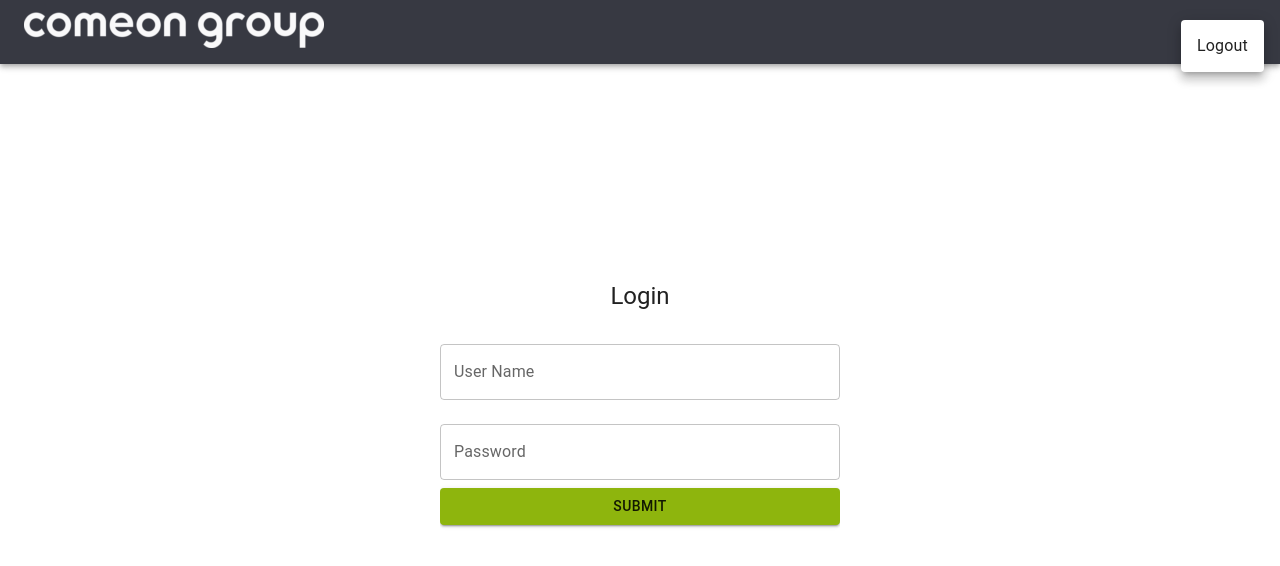
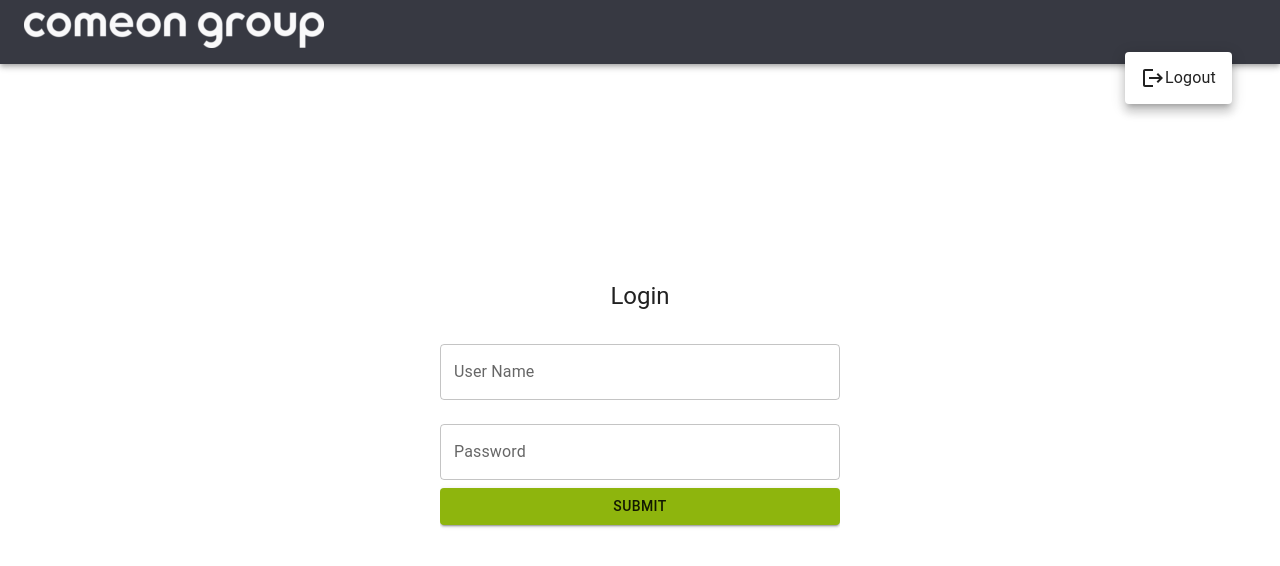
Before and after one commit to SaiDivyaBandirala/Comeongroup, a React (Create React App) app: page /login in a window 1280 px wide. Both pictures are taken after a click on the button "account of current user". Shown: the top 566 px of the page. Built offline with nearby package versions, Linux system fonts and the light colour scheme.

Commit message:
Performance and later fixes

```diff
--- a/public/index.html
+++ b/public/index.html
@@ -24,7 +24,7 @@
       work correctly both with client-side routing and a non-root public URL.
       Learn how to configure a non-root public URL by running `npm run build`.
     -->
-    <title>React App</title>
+    <title>Comeon Group</title>
     <script src="%PUBLIC_URL%/comeon.game-1.1.min.js"></script>
   </head>
   <body>
--- a/src/components/Header.jsx
+++ b/src/components/Header.jsx
@@ -7,19 +7,24 @@ import {
     Menu,
     MenuItem,
     Avatar,
+    useMediaQuery,
 } from "@mui/material";
 import logo from "../assets/images/Logo.png";
 import { useAuth } from "../context/AuthContext";
+import { Logout } from "@mui/icons-material";
 
 const Header = () => {
     const [anchorEl, setAnchorEl] = React.useState(null);
     const { user, logout, setUserData } = useAuth();
+    const isXsScreen = useMediaQuery("(max-width:600px)");
     const handleMenu = (event) => {
         setAnchorEl(event.currentTarget);
     };
-
-    const handleClose = async () => {
+    const handleClose = () => {
         setAnchorEl(null);
+    };
+    const handleLogOut = async () => {
+        handleClose();
         try {
             const response = await fetch("http://localhost:3001/logout", {
                 method: "post",
@@ -47,7 +52,7 @@ const Header = () => {
         <AppBar position="static">
             <Toolbar>
                 <div style={{ flexGrow: 1 }}>
-                    <img src={logo} />
+                    <img src={logo} loading="lazy" />
                 </div>
                 <div>
                     <IconButton
@@ -61,10 +66,17 @@ const Header = () => {
                     >
                         {user && (
                             <>
-                                <Typography sx={{ paddingRight: "5px" }}>
+                                <Typography
+                                    sx={{
+                                        display: isXsScreen ? "none" : "block",
+                                        paddingRight: "5px",
+                                    }}
+                                >
                                     {`Hi ${user.name.split(" ")[0]} `}
                                 </Typography>
+
                                 <Avatar
+                                    loading="lazy"
                                     src={require(`../assets/${user.avatar}`)}
                                 ></Avatar>
                             </>
@@ -82,10 +94,13 @@ const Header = () => {
                             vertical: "top",
                             horizontal: "right",
                         }}
+                        sx={{ marginTop: "2rem", marginLeft: "-2rem" }}
                         open={Boolean(anchorEl)}
                         onClose={handleClose}
                     >
-                        <MenuItem onClick={handleClose}>Logout</MenuItem>
+                        <MenuItem onClick={handleLogOut}>
+                            <Logout /> Logout
+                        </MenuItem>
                     </Menu>
                 </div>
             </Toolbar>
--- a/src/pages/GamePage.jsx
+++ b/src/pages/GamePage.jsx
@@ -55,6 +55,7 @@ const GamePage = () => {
                     alignItems="center"
                 >
                     <img
+                        loading="lazy"
                         src={require(`../assets/${selectedGame.icon.replace(
                             "images/game-icon",
                             "images/game-header"
```
Also changed, not shown: 2 other files (tests, documents, lock files or other folders).
